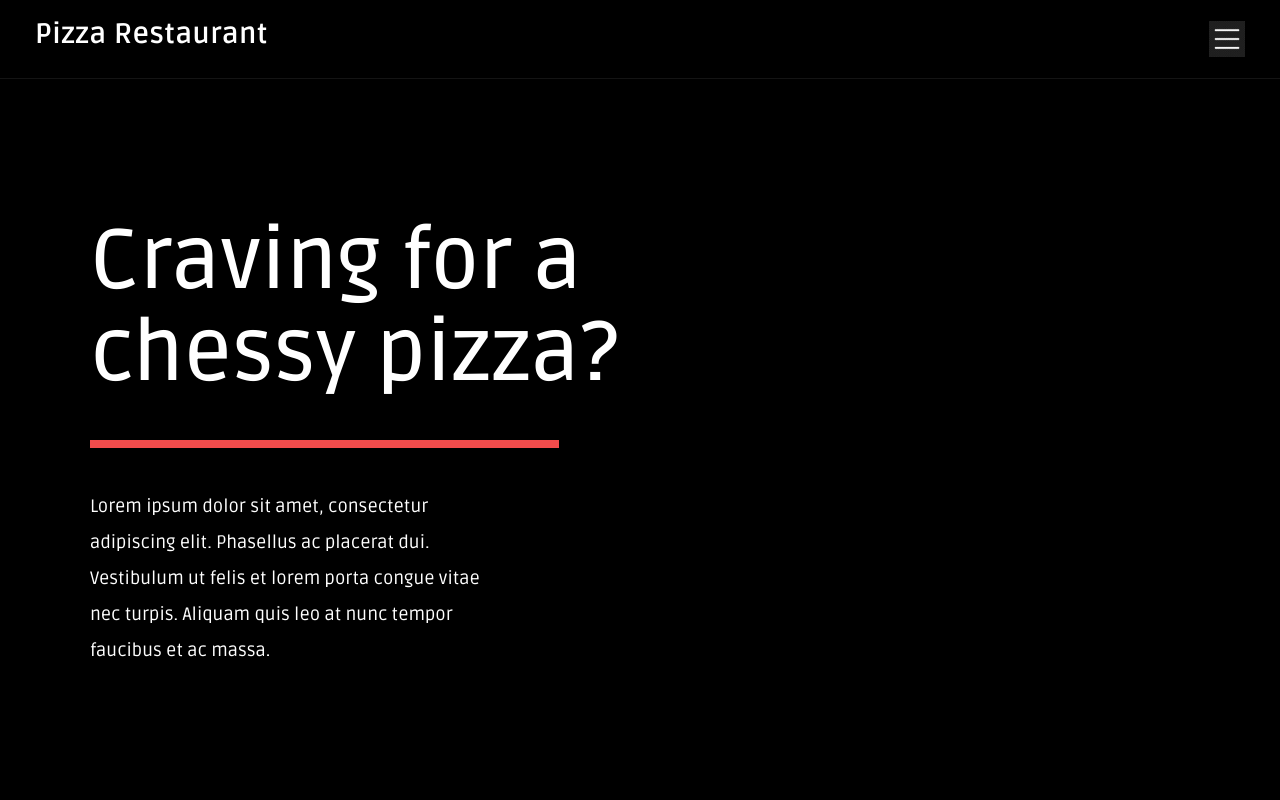
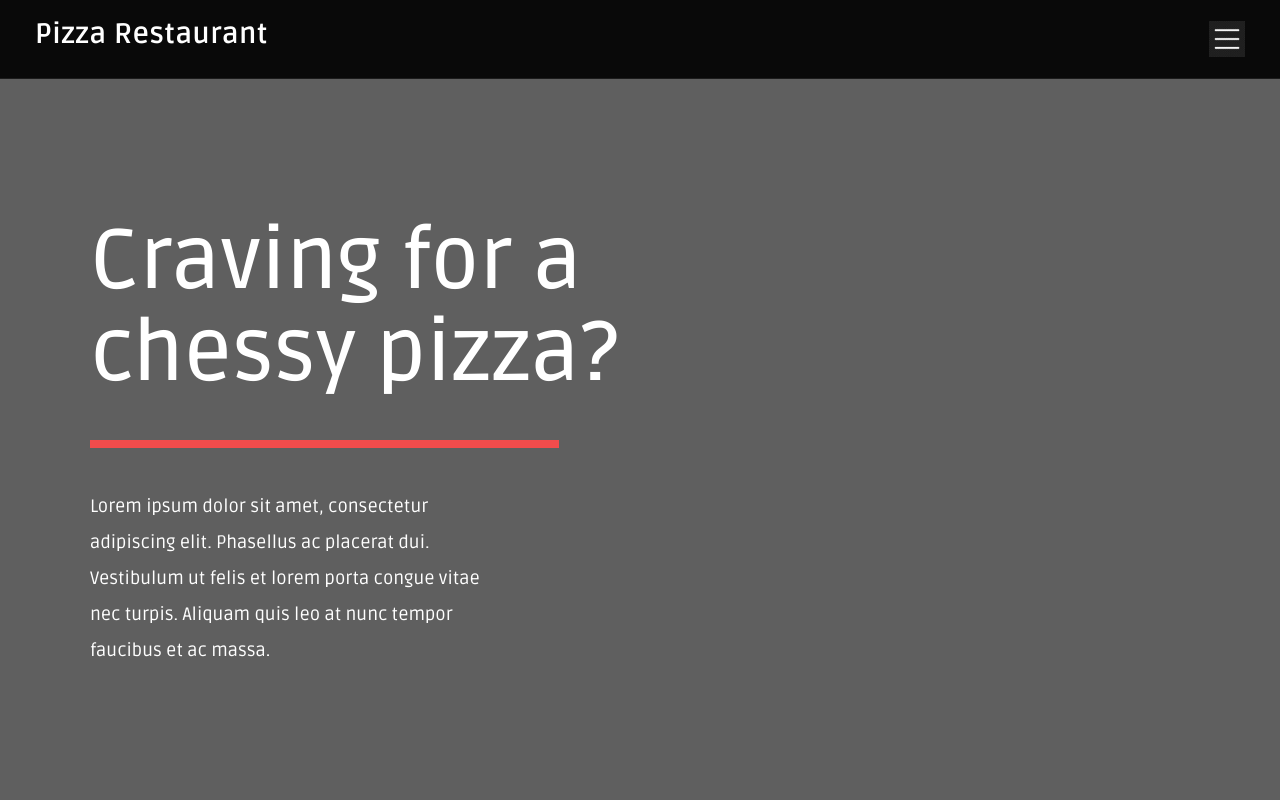
Before and after one commit to avishek999/pizza_resturant, a plain HTML site: page index.html in a window 1280 px wide. Shown: the top 800 px of the page. Drawn offline with nearby package versions, Linux system fonts and the light colour scheme; the site is published under a folder, as on GitHub Pages, so addresses that start at the root find nothing; a web font is replaced by a local one.

Commit message:
correct img

```diff
--- a/styles.css
+++ b/styles.css
@@ -129,7 +129,7 @@ header {
 .hero_section {
   background-image:
     linear-gradient(rgba(0, 0, 0, 0.4), rgba(0, 0, 0, 0.4)),
-    url("/assets/images/hero_section_background_img.png");
+    url("assets/images/hero_section_background_img.png");
   background-size: cover;
   background-position: center;
   background-repeat: no-repeat;
```
Also changed, not shown: 1 other file.
